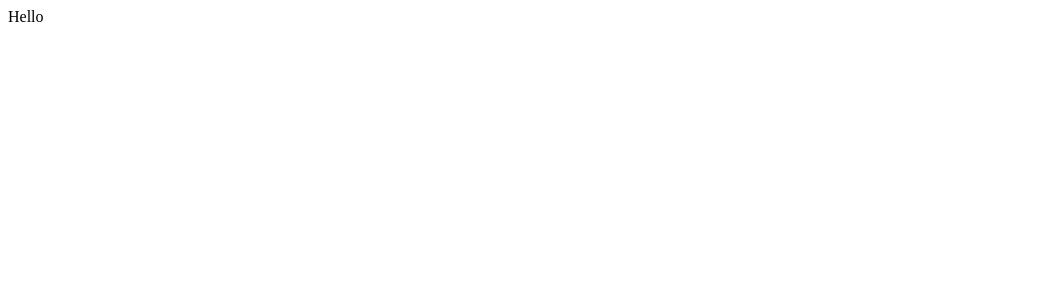
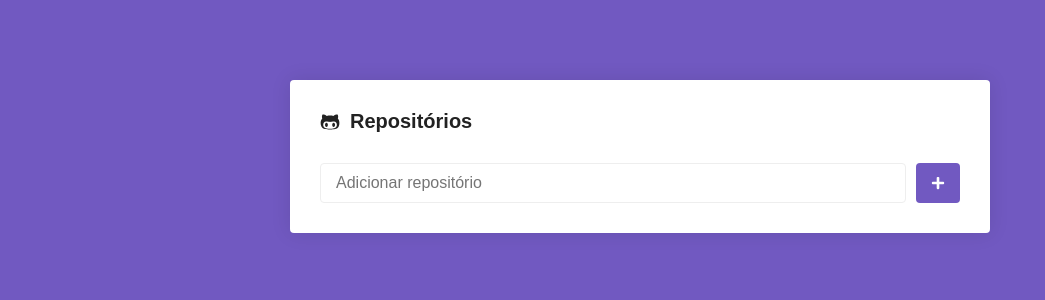
Before and after one commit to macmessa/study, a React (Create React App) app in the folder Rocketseat/GoStack-7/modulo05/: page / in a window 1280 px wide. Shown: the top 300 px of the page, without its empty margins (0-1045 px from the left). Built offline with nearby package versions, Linux system fonts and the light colour scheme; the HTML template or start-up script is replaced by a standard one.

Commit message:
feat: app basic layout with styled components

```diff
--- a/Rocketseat/GoStack-7/modulo05/public/index.html
+++ b/Rocketseat/GoStack-7/modulo05/public/index.html
@@ -5,7 +5,6 @@
   <meta charset="utf-8" />
   <link rel="shortcut icon" href="%PUBLIC_URL%/favicon.ico" />
   <meta name="viewport" content="width=device-width, initial-scale=1" />
-  <meta name="theme-color" content="#000000" />
   <title>React App</title>
 </head>
 
--- a/Rocketseat/GoStack-7/modulo05/src/App.js
+++ b/Rocketseat/GoStack-7/modulo05/src/App.js
@@ -1,7 +1,15 @@
-import React from "react";
+import React from 'react';
+
+import Routes from './routes';
+import GlobalStyles from './styles/global';
 
 function App() {
-  return <div className="App">Hello</div>;
+  return (
+    <>
+      <Routes />
+      <GlobalStyles />
+    </>
+  );
 }
 
 export default App;
--- /dev/null
+++ b/Rocketseat/GoStack-7/modulo05/src/pages/Main/index.js
@@ -0,0 +1,23 @@
+import React from 'react';
+
+import { FaGithubAlt, FaPlus } from 'react-icons/fa';
+import { Container, Form, SubmitButton } from './styles';
+
+export default function Main() {
+  return (
+    <Container>
+      <h1>
+        <FaGithubAlt />
+        Repositórios
+      </h1>
+
+      <Form onSubmit={() => {}}>
+        <input type="text" placeholder="Adicionar repositório" />
+
+        <SubmitButton disabled>
+          <FaPlus color="#FFF" size={14} />
+        </SubmitButton>
+      </Form>
+    </Container>
+  );
+}
--- /dev/null
+++ b/Rocketseat/GoStack-7/modulo05/src/pages/Main/styles.js
@@ -0,0 +1,46 @@
+import styled from 'styled-components';
+
+export const Container = styled.div`
+  max-width: 700px;
+  background: #fff;
+  border-radius: 4px;
+  box-shadow: 0 0 20px rgba(0, 0, 0, 0.1);
+  padding: 30px;
+  margin: 80px auto;
+
+  h1 {
+    font-size: 20px;
+    display: flex;
+    align-items: center;
+
+    svg {
+      margin-right: 10px;
+    }
+  }
+`;
+
+export const Form = styled.form`
+  margin-top: 30px;
+  display: flex;
+
+  input {
+    flex: 1;
+    border: 1px solid #eee;
+    padding: 10px 15px;
+    border-radius: 4px;
+    font-size: 16px;
+  }
+`;
+
+export const SubmitButton = styled.button.attrs({
+  type: 'submit',
+})`
+  background: #7159c1;
+  border: 0;
+  padding: 0 15px;
+  margin-left: 10px;
+  border-radius: 4px;
+  display: flex;
+  justify-content: center;
+  align-items: center;
+`;
--- /dev/null
+++ b/Rocketseat/GoStack-7/modulo05/src/pages/Repository/index.js
@@ -0,0 +1,7 @@
+import React from 'react';
+
+// import { Container } from './styles';
+
+export default function Repository() {
+  return <h1>Repository</h1>;
+}
--- /dev/null
+++ b/Rocketseat/GoStack-7/modulo05/src/routes.js
@@ -0,0 +1,16 @@
+import React from 'react';
+import { BrowserRouter, Switch, Route } from 'react-router-dom';
+
+import Main from './pages/Main';
+import Repository from './pages/Repository';
+
+export default function Routes() {
+  return (
+    <BrowserRouter>
+      <Switch>
+        <Route path={['/', '/main']} exact component={Main} />
+        <Route path="/repository" component={Repository} />
+      </Switch>
+    </BrowserRouter>
+  );
+}
--- /dev/null
+++ b/Rocketseat/GoStack-7/modulo05/src/styles/global.js
@@ -0,0 +1,29 @@
+import { createGlobalStyle } from 'styled-components';
+
+export default createGlobalStyle`
+  * {
+    margin: 0;
+    padding: 0;
+    outline: 0;
+    box-sizing: border-box;
+  }
+
+  html, body, #root {
+    min-height: 100%;
+  }
+
+  body {
+    background: #7159c1;
+    -webkit-font-smoothing: antialiased !important;
+  }
+
+  body, input, button {
+    color: #222;
+    font-size: 14px;
+    font-family: Arial, Helvetica, sans-serif;
+  }
+
+  button {
+    cursor: pointer;
+  }
+`;
```
